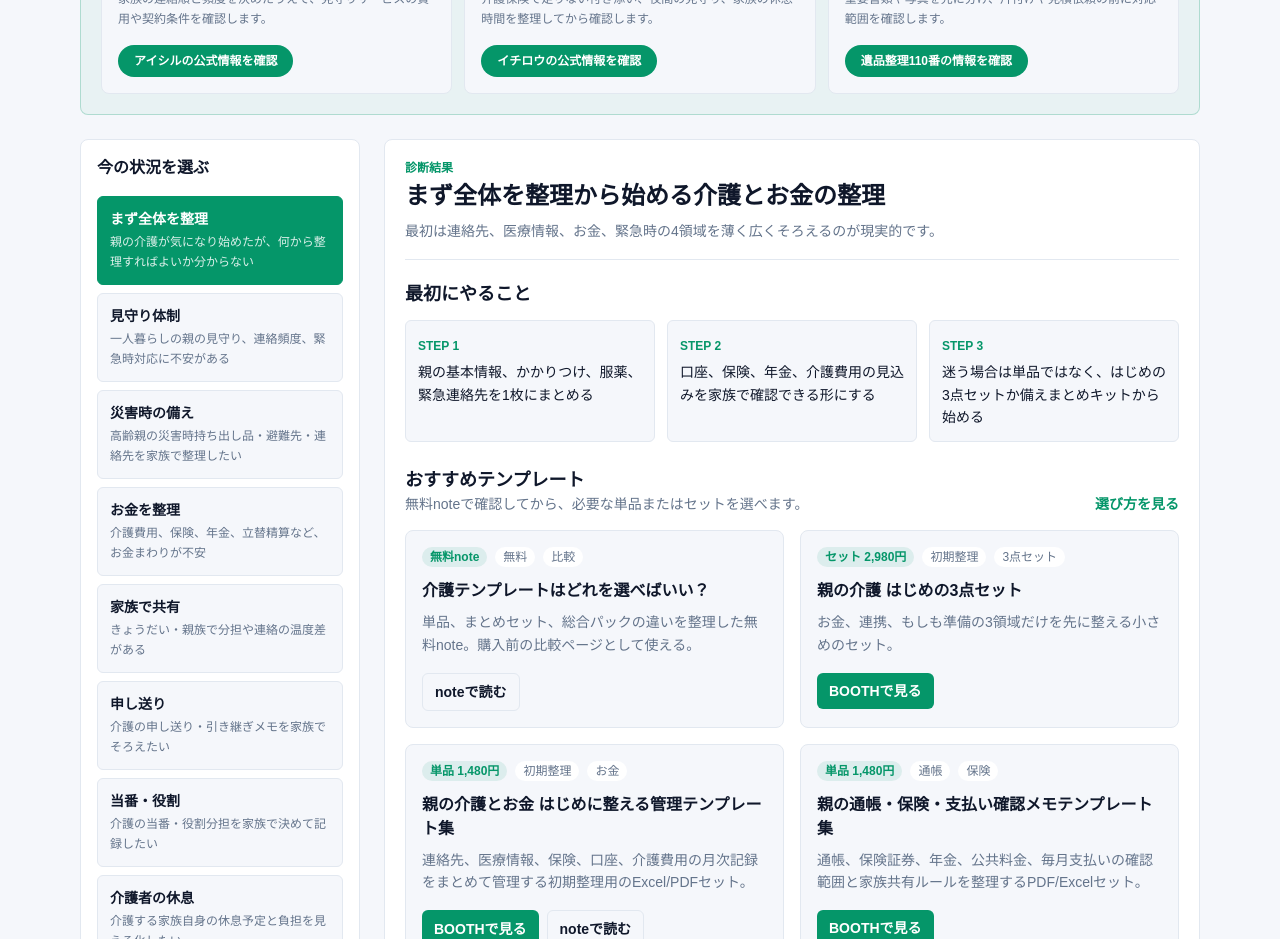
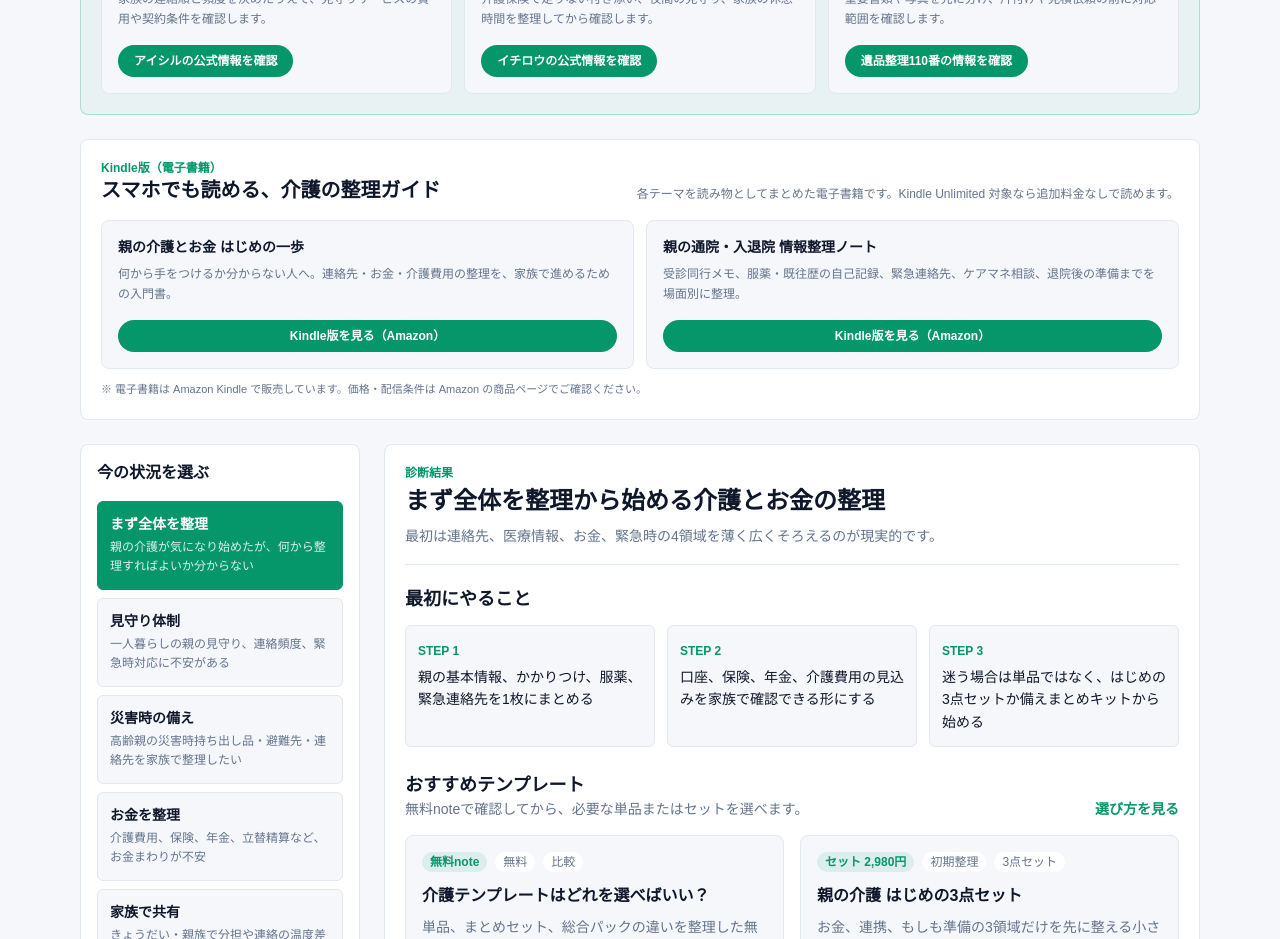
Before and after one commit to music6745-max/money-navi, a Next.js app: page /kaigo in a window 1280 px wide. Shown: the part 4460-5399 px from the top of the page. Built offline with nearby package versions, Linux system fonts and the light colour scheme; no server answers.

Commit message:
feat: add kaigo Kindle cross-referral CTA

```diff
--- a/src/app/kaigo/page.tsx
+++ b/src/app/kaigo/page.tsx
@@ -5,6 +5,7 @@ import { KaigoDiagnosis } from "./KaigoDiagnosis";
 import { siteConfig } from "@/lib/tools";
 import { TrackedExternalLink } from "@/components/TrackedExternalLink";
 import { TrackedOfferLink } from "@/components/TrackedOfferLink";
+import { KindleBooksCTA } from "@/components/KindleBooksCTA";
 
 const pageTitle = "親のこと整理ナビ";
 const pageDescription =
@@ -710,6 +711,8 @@ export default function KaigoPage() {
         </div>
       </section>
 
+      <KindleBooksCTA page="kaigo" />
+
       <KaigoDiagnosis />
 
       <section className="mt-8 rounded-lg border border-card-border bg-card-bg p-5">
--- /dev/null
+++ b/src/components/KindleBooksCTA.tsx
@@ -0,0 +1,80 @@
+import { TrackedExternalLink } from "@/components/TrackedExternalLink";
+
+// 自社で出版しているKindle電子書籍（KDP）への相互送客リンク。
+// シナジー追及新事業 A-5: 介護プロパティ → Kindle版（販売中の本のみ）。
+// 公開中のみ掲載する。レビュー中の本はASIN確定後に追記する。
+export interface KindleBook {
+  id: string;
+  asin: string;
+  title: string;
+  description: string;
+}
+
+export const kindleBooks: KindleBook[] = [
+  {
+    id: "K01",
+    asin: "B0H3R2S5C9",
+    title: "親の介護とお金 はじめの一歩",
+    description:
+      "何から手をつけるか分からない人へ。連絡先・お金・介護費用の整理を、家族で進めるための入門書。",
+  },
+  {
+    id: "K04",
+    asin: "B0GXH1FSX1",
+    title: "親の通院・入退院 情報整理ノート",
+    description:
+      "受診同行メモ、服薬・既往歴の自己記録、緊急連絡先、ケアマネ相談、退院後の準備までを場面別に整理。",
+  },
+];
+
+function amazonHref(asin: string, page: string, id: string): string {
+  const params = new URLSearchParams({
+    utm_source: "toshi-navi",
+    utm_medium: "referral",
+    utm_campaign: `kindle_${page}`,
+    utm_content: id.toLowerCase(),
+  });
+  return `https://www.amazon.co.jp/dp/${asin}?${params.toString()}`;
+}
+
+/**
+ * Kindle版（電子書籍）への送客セクション。自社出版物なので「PR」表記は不要。
+ * 既存ハブの他セクションと同じ枠線/余白スタイルに合わせている。
+ */
+export function KindleBooksCTA({ page = "kaigo" }: { page?: string }) {
+  if (kindleBooks.length === 0) return null;
+  return (
+    <section className="mb-6 rounded-lg border border-card-border bg-card-bg p-5">
+      <div className="flex flex-col gap-1 sm:flex-row sm:items-end sm:justify-between">
+        <div>
+          <p className="text-xs font-bold text-primary">Kindle版（電子書籍）</p>
+          <h2 className="text-xl font-bold">スマホでも読める、介護の整理ガイド</h2>
+        </div>
+        <p className="max-w-xl text-xs leading-relaxed text-muted">
+          各テーマを読み物としてまとめた電子書籍です。Kindle Unlimited 対象なら追加料金なしで読めます。
+        </p>
+      </div>
+      <div className="mt-4 grid grid-cols-1 gap-3 md:grid-cols-2">
+        {kindleBooks.map((book) => (
+          <div key={book.id} className="flex flex-col rounded-lg border border-card-border bg-background p-4">
+            <h3 className="text-sm font-bold">{book.title}</h3>
+            <p className="mt-2 flex-1 text-xs leading-relaxed text-muted">{book.description}</p>
+            <TrackedExternalLink
+              href={amazonHref(book.asin, page, book.id)}
+              eventName="kindle_click"
+              page={page}
+              position="kindle_cross_referral"
+              itemId={book.id}
+              className="mt-4 inline-flex items-center justify-center rounded-full bg-primary px-4 py-2 text-xs font-bold text-white transition-colors hover:bg-primary-hover"
+            >
+              Kindle版を見る（Amazon）
+            </TrackedExternalLink>
+          </div>
+        ))}
+      </div>
+      <p className="mt-3 text-[11px] leading-relaxed text-muted">
+        ※ 電子書籍は Amazon Kindle で販売しています。価格・配信条件は Amazon の商品ページでご確認ください。
+      </p>
+    </section>
+  );
+}
```
